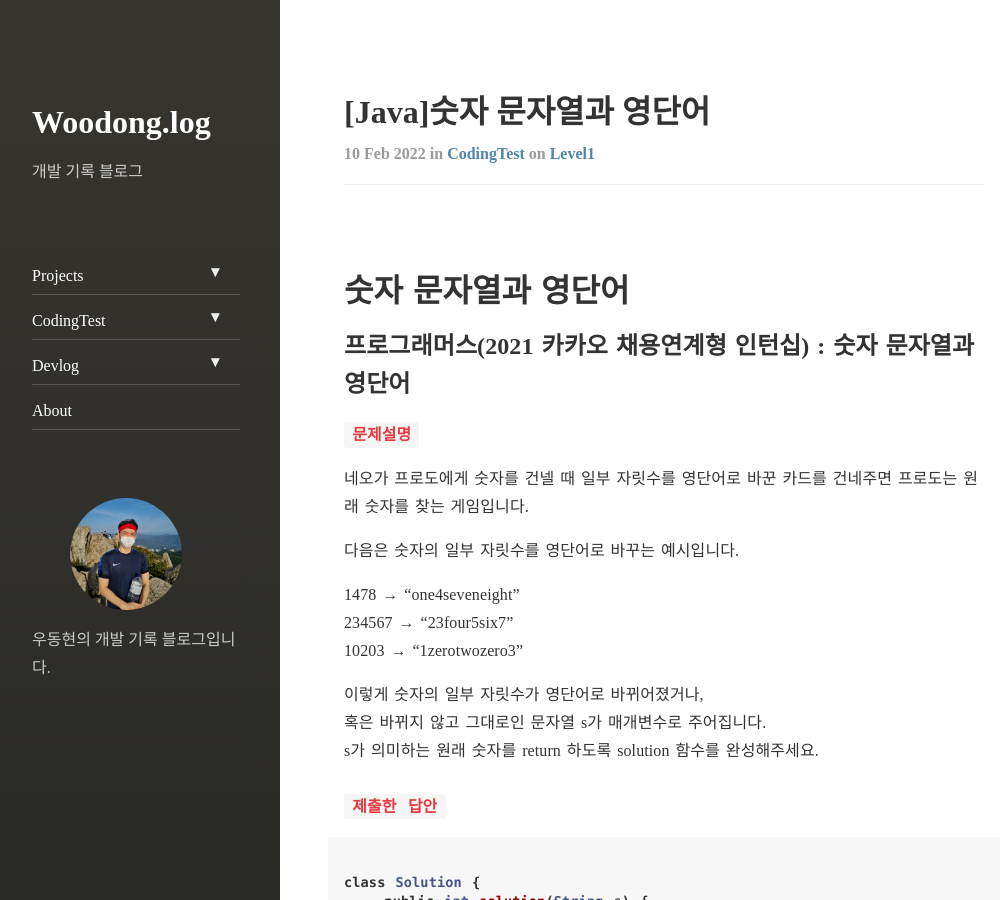
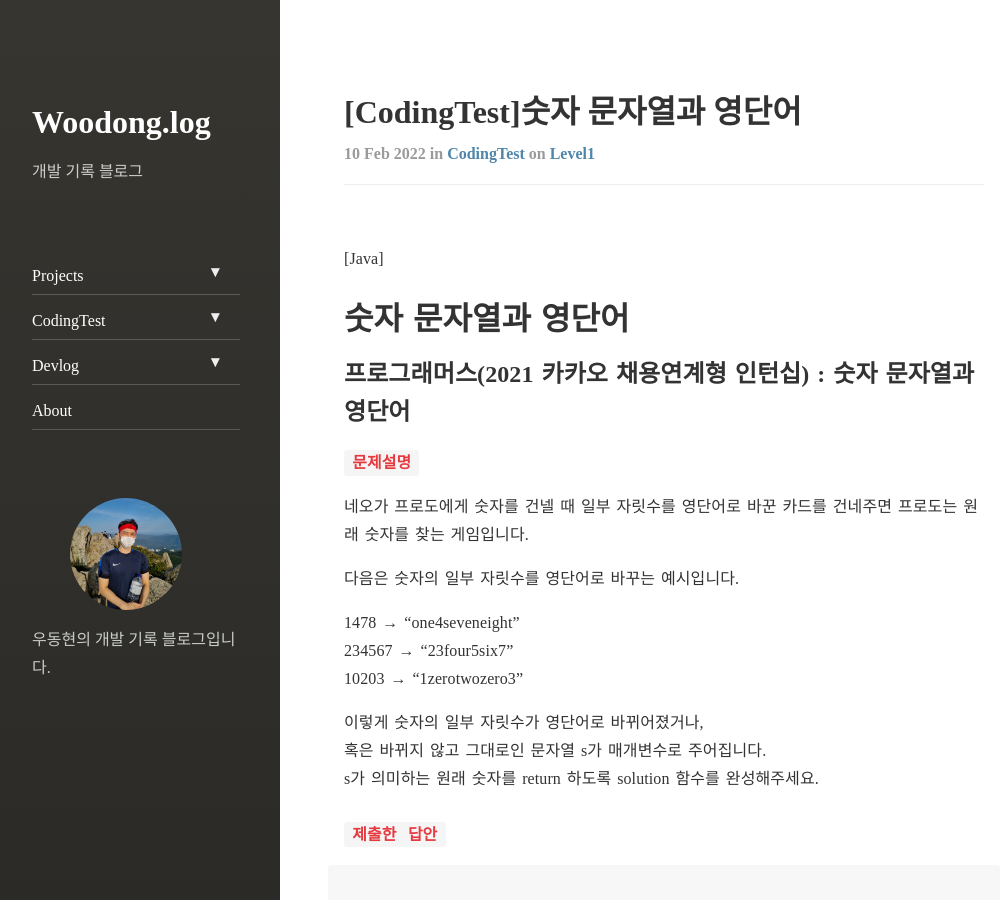
Before and after one commit to dhsj8405/dhsj8405.github.io, a Jekyll site: the page built from _posts/2022-02-10-codingTest02.markdown, in a window 1280 px wide and 900 px high. Shown: the whole window, without its empty margins (8-1015 px from the left). Built offline with Jekyll 4.4.1, drawn with Linux system fonts in a browser that asks for light colours; nearby versions of some CDN libraries; comment, search, counter and statistics services are not loaded; some of the changed text lies outside the part shown.

Commit message:
제목수정

```diff
--- a/_posts/2022-02-10-codingTest01.markdown
+++ b/_posts/2022-02-10-codingTest01.markdown
@@ -1,12 +1,13 @@
 ---
 layout: post
-title: '[Java]신규아이디추천(정규표현식)'
-subtitle: '[Java]신규아이디추천(정규표현식)'
+title: '[CodingTest]신규아이디추천(정규표현식)'
+subtitle: '[CodingTest]신규아이디추천(정규표현식)'
 categories: codingTest
 tags: level1
 comments: true
 ---
 
+[Java]
 
 # 정규표현식
 ## 프로그래머스(2021 KAKAO BLIND RECRUITMENT) : 신규아이디추천
--- a/_posts/2022-02-10-codingTest02.markdown
+++ b/_posts/2022-02-10-codingTest02.markdown
@@ -1,13 +1,13 @@
 ---
 layout: post
-title: '[Java]숫자 문자열과 영단어'
-subtitle: '[Java]숫자 문자열과 영단어'
+title: '[CodingTest]숫자 문자열과 영단어'
+subtitle: '[CodingTest]숫자 문자열과 영단어'
 categories: codingTest
 tags: level1
 comments: true
 ---
 
-
+[Java]
 # 숫자 문자열과 영단어
 ## 프로그래머스(2021 카카오 채용연계형 인턴십) : 숫자 문자열과 영단어
 ### `문제설명`
```
